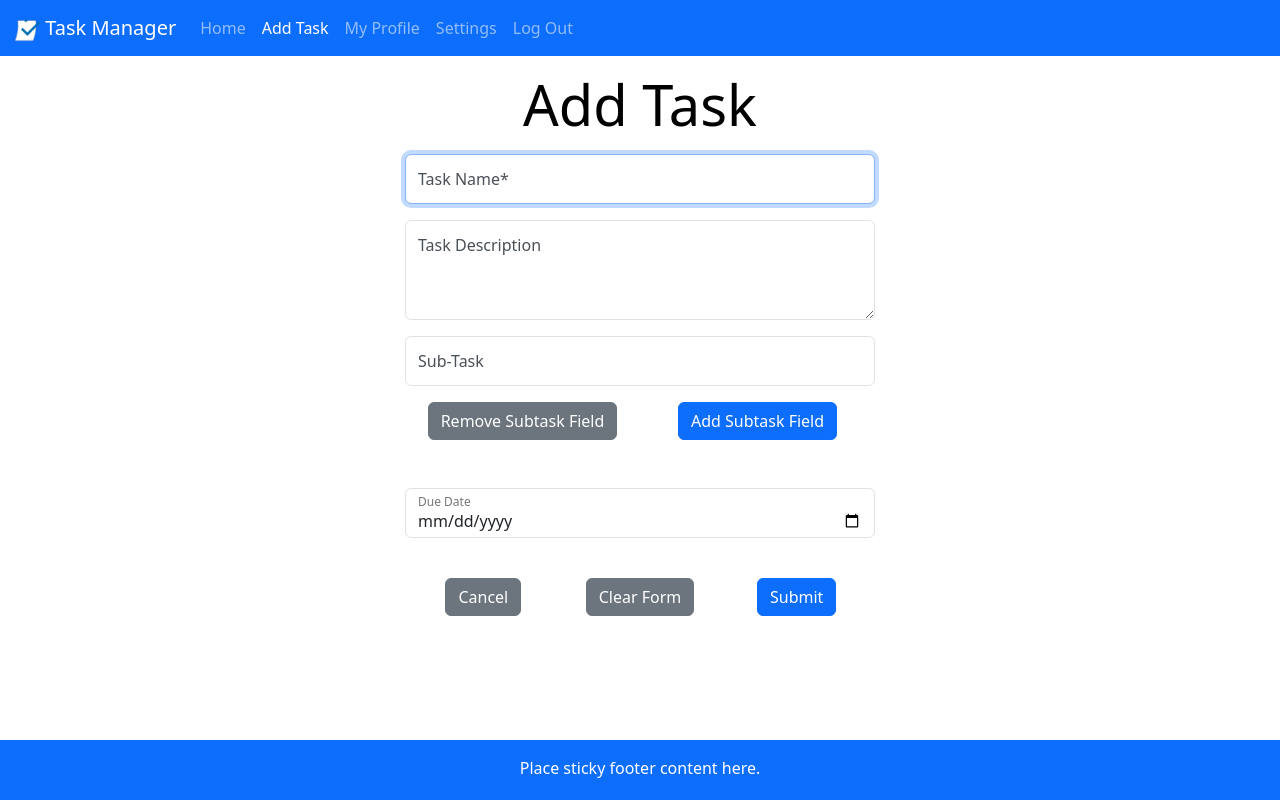
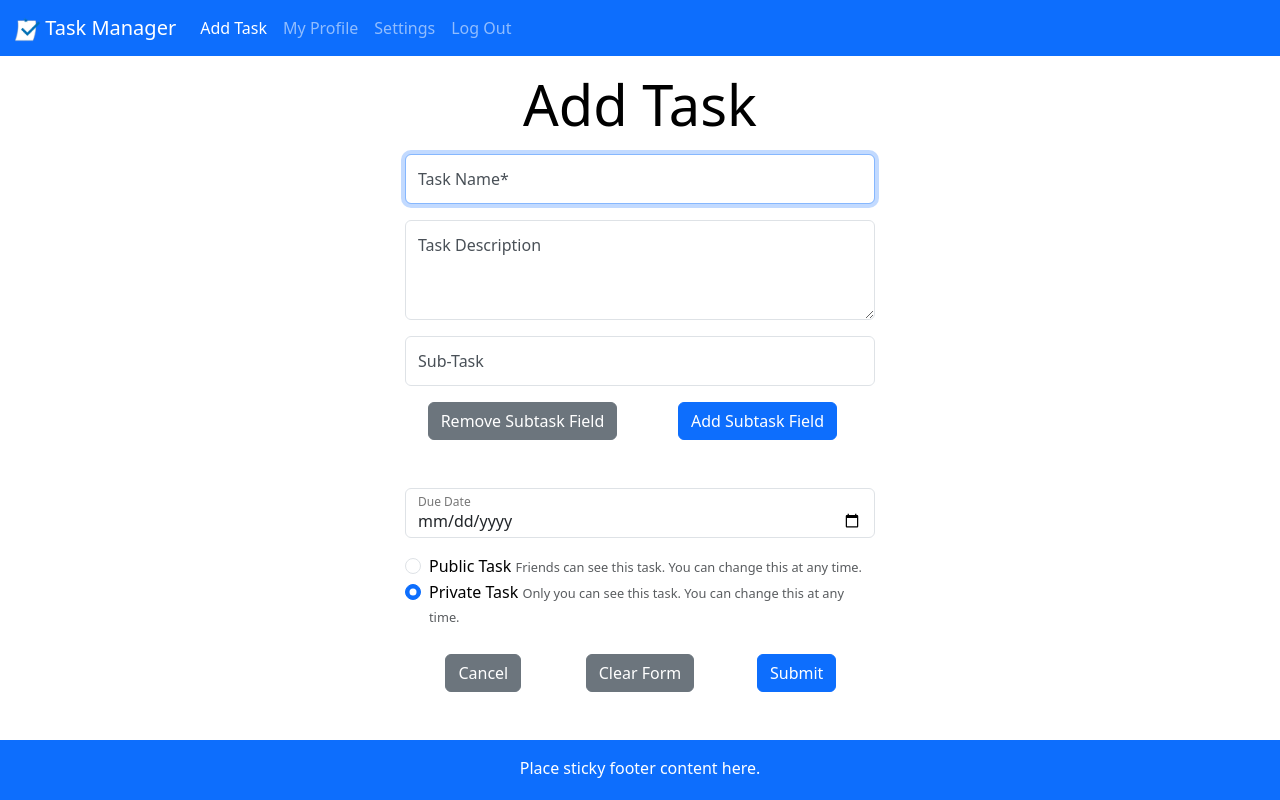
Before and after one commit to punstack/task-manager-app, a Flask app: page /add-task in a window 1280 px wide. Run offline with Flask 3, Linux system fonts and the light colour scheme; a user stored in the database is signed in.

Commit message:
added ability to choose public or private tasks (user privacy)

```diff
--- a/app.py
+++ b/app.py
@@ -2,10 +2,10 @@
 # .venv/Scripts/activate
 # https://getbootstrap.com/docs/4.3/getting-started/introduction/
 
+## think more about social feature?
+
 from flask import Flask, render_template, redirect, request, url_for, session, flash
 from flask_sqlalchemy import SQLAlchemy
-from sqlalchemy import ForeignKey
-from sqlalchemy.orm import relationship
 from flask_migrate import Migrate
 from datetime import datetime, timedelta
 from werkzeug.security import generate_password_hash, check_password_hash
@@ -36,10 +36,6 @@ class Subtask(db.Model):
         self.completed = completed
         self.task_id = task_id
 
-
-## TO-DO: instead of using user_lower, use a UUID (randomly generated) as a foreign key instead
-## TO-DO: implement deleting account
-
 class Task(db.Model):
     __tablename__ = 'Task'
     id = db.Column(db.Integer, primary_key = True)
@@ -47,14 +43,16 @@ class Task(db.Model):
     description = db.Column(db.String(200), default = None)
     due_date = db.Column(db.Date, default = None)
     completed = db.Column(db.Boolean, default = False)
+    task_status = db.Column(db.Boolean, default = False, nullable = False) # False = private, True = public (easier to implement when viewing user page)
     user_id = db.Column(db.String(36), db.ForeignKey('User.id'), nullable = False) # matches id in "User" class
     subtasks = db.relationship('Subtask', backref='task', lazy = True)
 
-    def __init__(self, title, description, due_date, completed, user_id):
+    def __init__(self, title, description, due_date, completed, task_status, user_id):
         self.title = title
         self.description = description
         self.due_date = due_date
         self.completed = completed
+        self.task_status = task_status
         self.user_id = user_id
 
 class User(db.Model):
@@ -109,6 +107,7 @@ def add_task():
         description = request.form["description"] # else None (except it just says "")
         subtasks = request.form.getlist("subtask[]") # else None (except it just says "")
         due_date = request.form.get("due_date") # else None # prints as YYYY-MM-DD
+        task_status = request.form.get("task_status") # True or False
 
         try:
             if type(due_date) is str:
@@ -116,11 +115,19 @@ def add_task():
         except:
             due_date = None
 
+        if task_status == "true":
+            task_status = True
+        elif task_status == "false":
+            task_status = False
+        else:
+            flash(f"An error occurred: {str(e)}", "error")
+            task_status = False
+
         if "user" in session:
             user = session["user"].lower()
             stored_user = User.query.filter_by(user_lower=user).first()
 
-        new_task = Task(title = title, description = description, due_date = due_date, completed = False, user_id = stored_user.id)
+        new_task = Task(title = title, description = description, due_date = due_date, completed = False, task_status = task_status, user_id = stored_user.id)
         db.session.add(new_task)
         db.session.flush()
 
@@ -276,6 +283,16 @@ def settings():
     flash("You need to log in first.", "error")
     return redirect(url_for("login"))
 
+'''
+# for deleting a user
+# once confirmed acc deletion
+user = session["user"].lower()
+stored_user = User.query.filter_by(user_lower=user).first()
+
+db.session.delete(stored_user)
+
+'''
+
 @app.route("/logout")
 def logout():
     if "user" in session:
@@ -296,7 +313,7 @@ def view_users():
 if __name__ == '__main__':
     app.run(debug=True)
 
-#TO-DO: should the web app have a social feature (friends/following/followers)?
+#TO-DO: should the web app have a social feature (friends or following/followers)?
 #TO-DO: how would users see other peoples' tasks? HOW is there a social element in a task managing app?
 #TO-DO: fix up home page to be pretty :)
 #TO-DO: fix up my profile to be pretty
--- a/templates/add_task.html
+++ b/templates/add_task.html
@@ -52,7 +52,26 @@
         <div class="form-label-group text-left">
             <input type="date" class="form-control" name="due_date" id="due_date">
             <label for="due_date">Due Date</label>
-        </div><br>
+        </div>
+
+        <!-- public or private task -->
+        <div class="form-check">
+            <input class="form-check-input" type="radio" name="task_status" id="task_status" value="true">
+            <label class="form-check-label" for="task_status">
+              Public Task
+            </label>
+            <small style="font-size:0.8em" id="task_status" class="form-text text-muted">Friends can see this task. You can change this at any time.</small>
+        </div>
+        <div class="form-check">
+            <input class="form-check-input" type="radio" name="task_status" id="task_status" value="false" checked>
+            <label class="form-check-label" for="task_status">
+              Private Task
+            </label>
+            <small style="font-size:0.8em" id="task_status" class="form-text text-muted">Only you can see this task. You can change this at any time.</small>
+        </div>
+        <!-- TODO: if public task, choose if friends can edit -->
+        <!-- TODO: if friends can edit, choose what friends IF NOT all friends -->
+        <br>
 
         <div class="container">
             <div class="row">
--- a/templates/index.html
+++ b/templates/index.html
@@ -11,8 +11,9 @@
 <body class="text-center">
   <div class="position-relative p-3 p-md-5 m-md-3 text-center">
     <div class="p-lg-5 mx-auto my-5">
-      <h1 class="display-4 font-weight-normal">Task Manager</h1>
-      <p class="lead font-weight-normal">Welcome to your friendly task manager.</p>
+      <h1 class="display-3 font-weight-normal">Task Manager</h1><br>
+      <p class="lead font-weight-normal">Feeling overwhelmed with your growing list of to-dos?</p>
+      <p class="lead font-weight-normal">Your friendly, neighborhood task manager has arrived.</p>
       <br>
       <a class="btn btn-outline-primary text-blue" href="/sign-up">Get Started</a>
     </div>
--- a/templates/layout.html
+++ b/templates/layout.html
@@ -44,9 +44,6 @@
     </button>
     <div class="collapse navbar-collapse" id="navbarText">
       <ul class="navbar-nav mr-auto">
-        <li class="nav-item">
-          <a class="nav-link {% block home_status %}{% endblock %}" href="/">Home</a>
-        </li>
 
         {% if session.get("user") %}
         <li class="nav-item">
@@ -66,6 +63,10 @@
           <a class="nav-link" href="/logout">Log Out</a>
         </li>
         {% else %}
+        <li class="nav-item">
+          <a class="nav-link {% block home_status %}{% endblock %}" href="/">Home</a>
+        </li>
+
         <li class="nav-item">
           <a class="nav-link {% block login_status %}{% endblock %}" href="/login">Login</a>
         </li>
--- a/templates/user.html
+++ b/templates/user.html
@@ -62,7 +62,7 @@
     .then(response => response.json())
     .then(data => {
       if (data.success) {
-        // Update the text decoration of the sibling span
+        // update the text decoration of the sibling span
         var subtaskName = checkbox.nextElementSibling;
         subtaskName.style.textDecoration = data.completed ? 'line-through' : 'none';
       } else {
@@ -72,3 +72,7 @@
   }
 </script>
 {% endblock %}
+
+<!-- TODO: add "edit" button -->
+<!-- TODO: add "delete" button -->
+<!-- TODO: make completed button easier to use (larger, more dedicated) -->
--- a/templates/view.html
+++ b/templates/view.html
@@ -1,7 +1,7 @@
 {% extends "layout.html" %}
 {% block content %}
 {% for item in values %}
-<p>{{item.title}}, {{item.description}}, {{item.due_date}}, {{item.completed}},
+<p>{{item.title}}, {{item.description}}, {{item.due_date}}, {{item.completed}}, {{item.task_status}}
     {{item.user_lower}}</p>
 {% endfor %}
 {% for item in values2 %}
```
Also changed, not shown: templates/settings.html (+11 -4 lines), instance/app.db.
